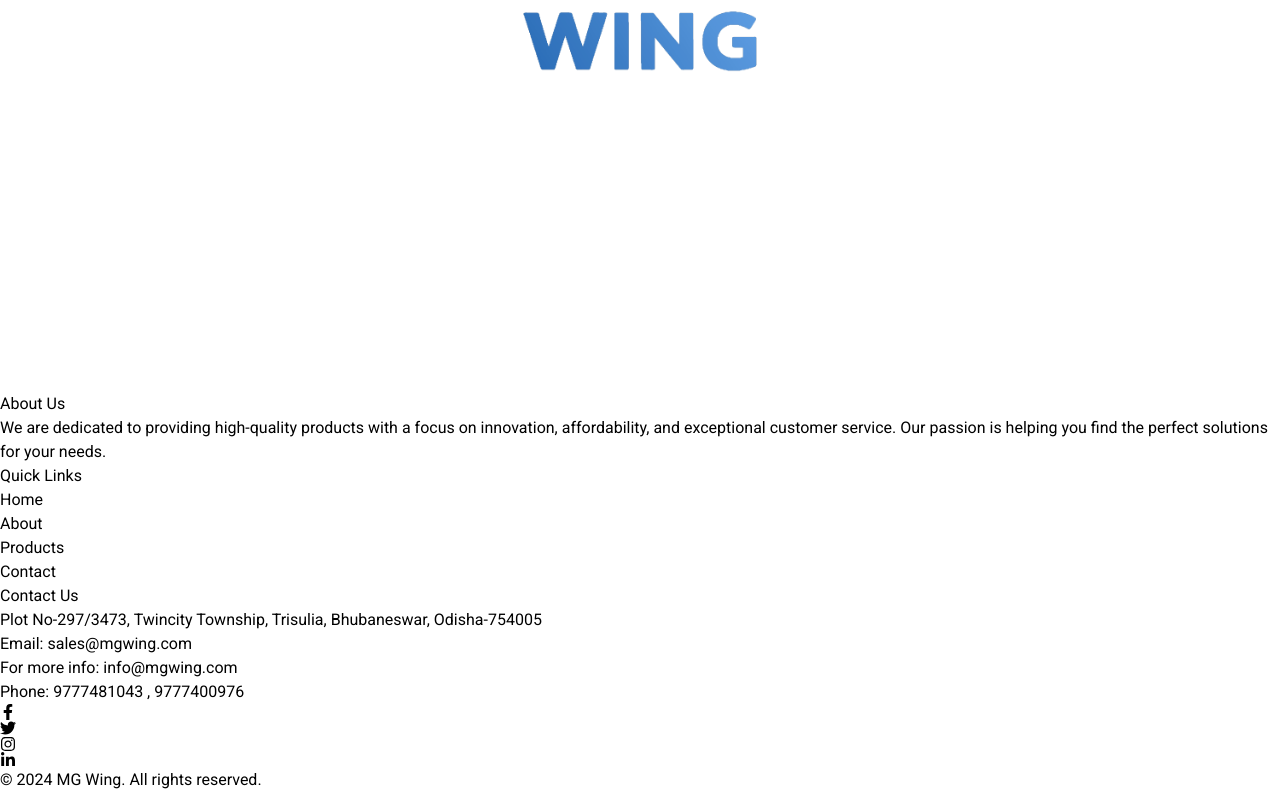
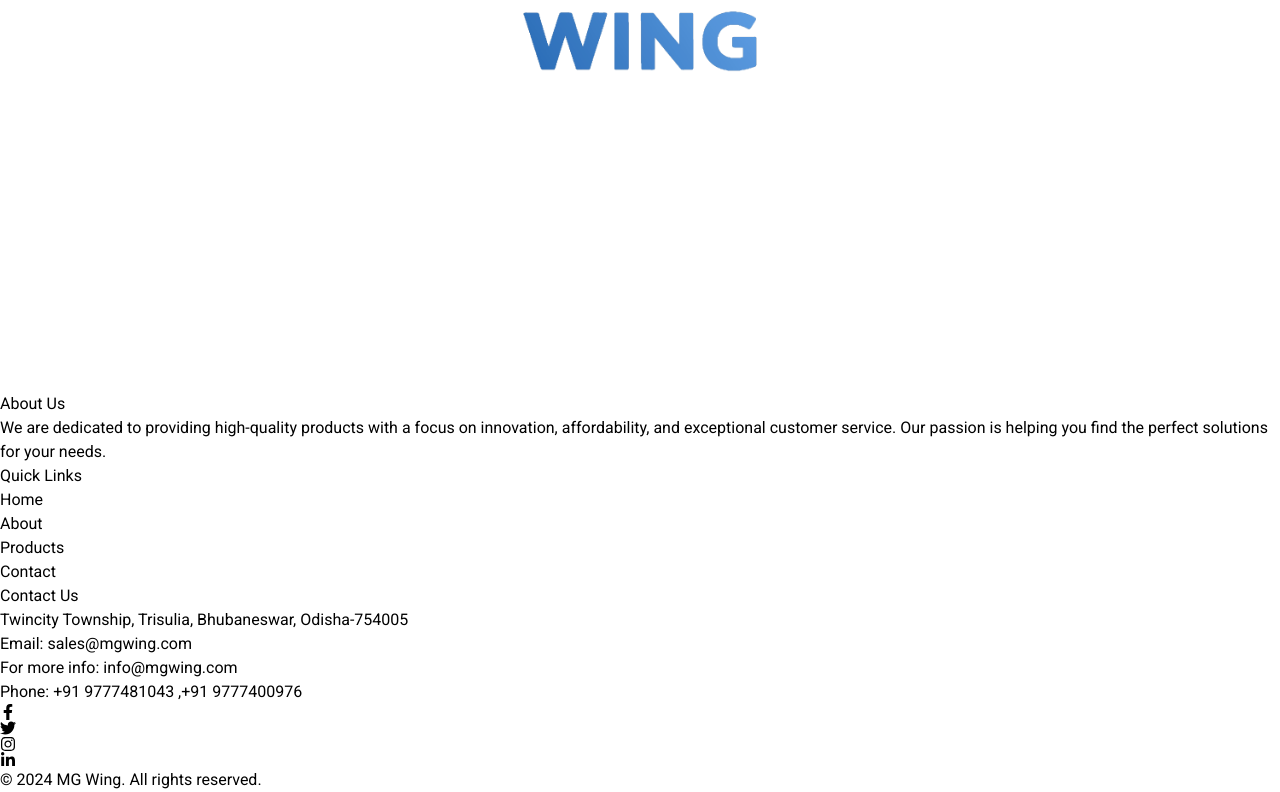
Before and after one commit to xxKUNALxx/Mgwing, a React (Vite) app: page / in a window 1280 px wide. Shown: the part 7920-8712 px from the top of the page. Built offline with nearby package versions, Linux system fonts and the light colour scheme.

Commit message:
added social platform links

```diff
--- a/src/components/Layout/Footer.jsx
+++ b/src/components/Layout/Footer.jsx
@@ -31,17 +31,17 @@ const Footer = () => {
           {/* Contact Us Section */}
           <div className="space-y-4">
             <h2 className="text-2xl font-bold text-cyan-500 mb-2">Contact Us</h2>
-            <p className="text-sm text-gray-300">Plot No-297/3473, Twincity Township, Trisulia, Bhubaneswar, Odisha-754005</p>
+            <p className="text-sm text-gray-300">Twincity Township, Trisulia, Bhubaneswar, Odisha-754005</p>
             <p className="text-sm text-gray-300">Email: sales@mgwing.com</p>
             <p className="text-sm text-gray-300">For more info: info@mgwing.com </p>
-            <p className="text-sm text-gray-300">Phone: 9777481043 , 9777400976</p>
+            <p className="text-sm text-gray-300">Phone: +91 9777481043 ,+91 9777400976</p>
 
             {/* Social Media Icons */}
             <div className="flex space-x-4 mt-4">
-              <a href="#" className="text-gray-300 hover:text-cyan-500 transition-colors"><FaFacebookF /></a>
-              <a href="#" className="text-gray-300 hover:text-cyan-500 transition-colors"><FaTwitter /></a>
-              <a href="#" className="text-gray-300 hover:text-cyan-500 transition-colors"><FaInstagram /></a>
-              <a href="#" className="text-gray-300 hover:text-cyan-500 transition-colors"><FaLinkedinIn /></a>
+              <a href="https://www.facebook.com/profile.php?id=61565836200986" className="text-gray-300 hover:text-cyan-500 transition-colors"><FaFacebookF /></a>
+              <a href="https://x.com/MGWing_" className="text-gray-300 hover:text-cyan-500 transition-colors"><FaTwitter /></a>
+              <a href="https://www.instagram.com/mgwing_/" className="text-gray-300 hover:text-cyan-500 transition-colors"><FaInstagram /></a>
+              <a href="https://www.linkedin.com/in/reyansh-tripathy-a81497328" className="text-gray-300 hover:text-cyan-500 transition-colors"><FaLinkedinIn /></a>
             </div>
           </div>
         </div>
```
